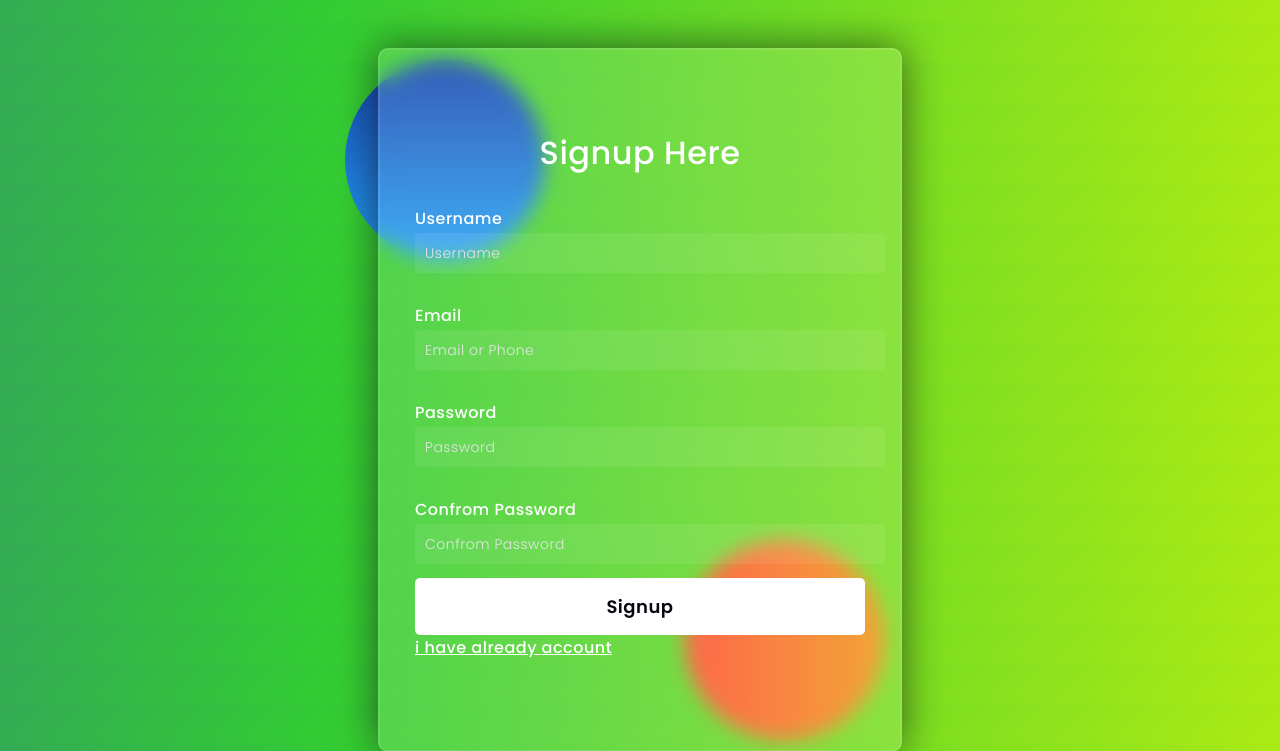
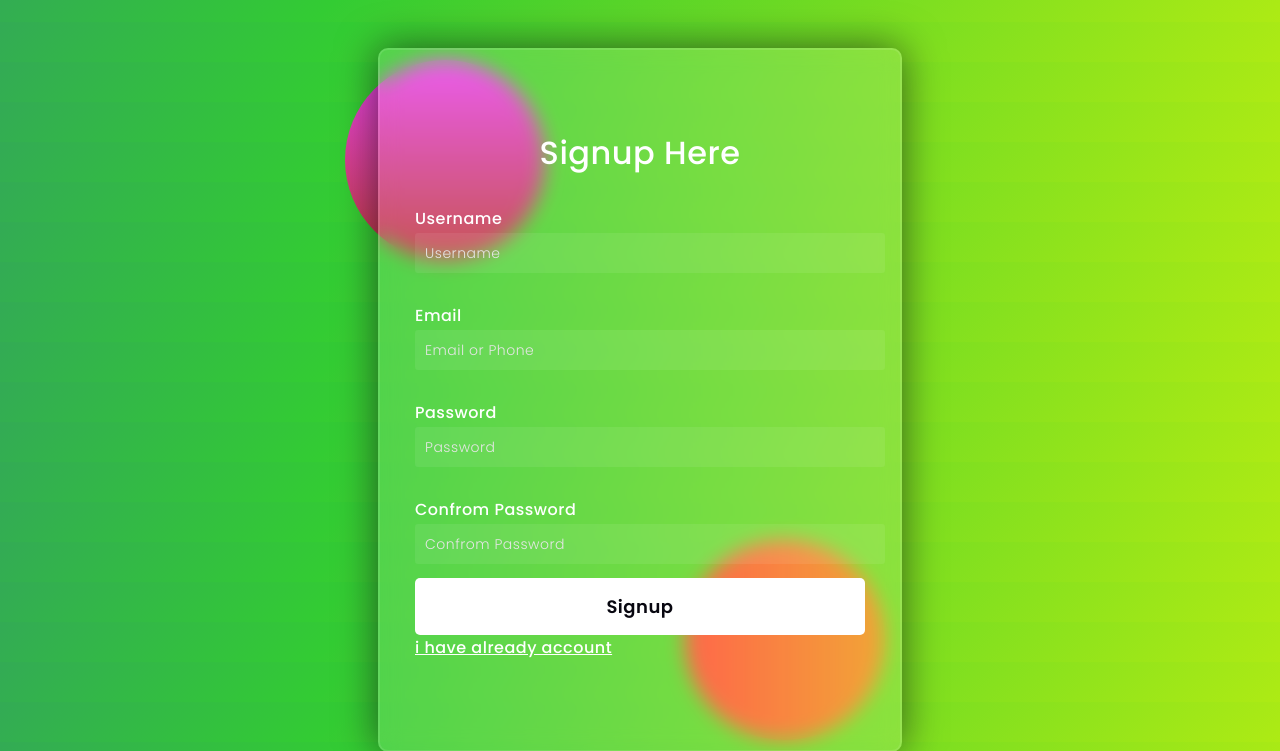
Before and after one commit to saurabhp536/Django-Projects-, a Django app: page / in a window 1280 px wide. Shown: the top 751 px of the page. Run offline with Django 3.2, Linux system fonts and the light colour scheme.

Commit message:
Update signup.html

```diff
--- a/registration/templates/signup.html
+++ b/registration/templates/signup.html
@@ -51,8 +51,8 @@
 }
 .shape:first-child{
     background: linear-gradient(
-        #1845ad,
-        #23a2f6
+        #e844ea,
+        #bf3a3a
     );
     left: -80px;
     top: -80px;
```
